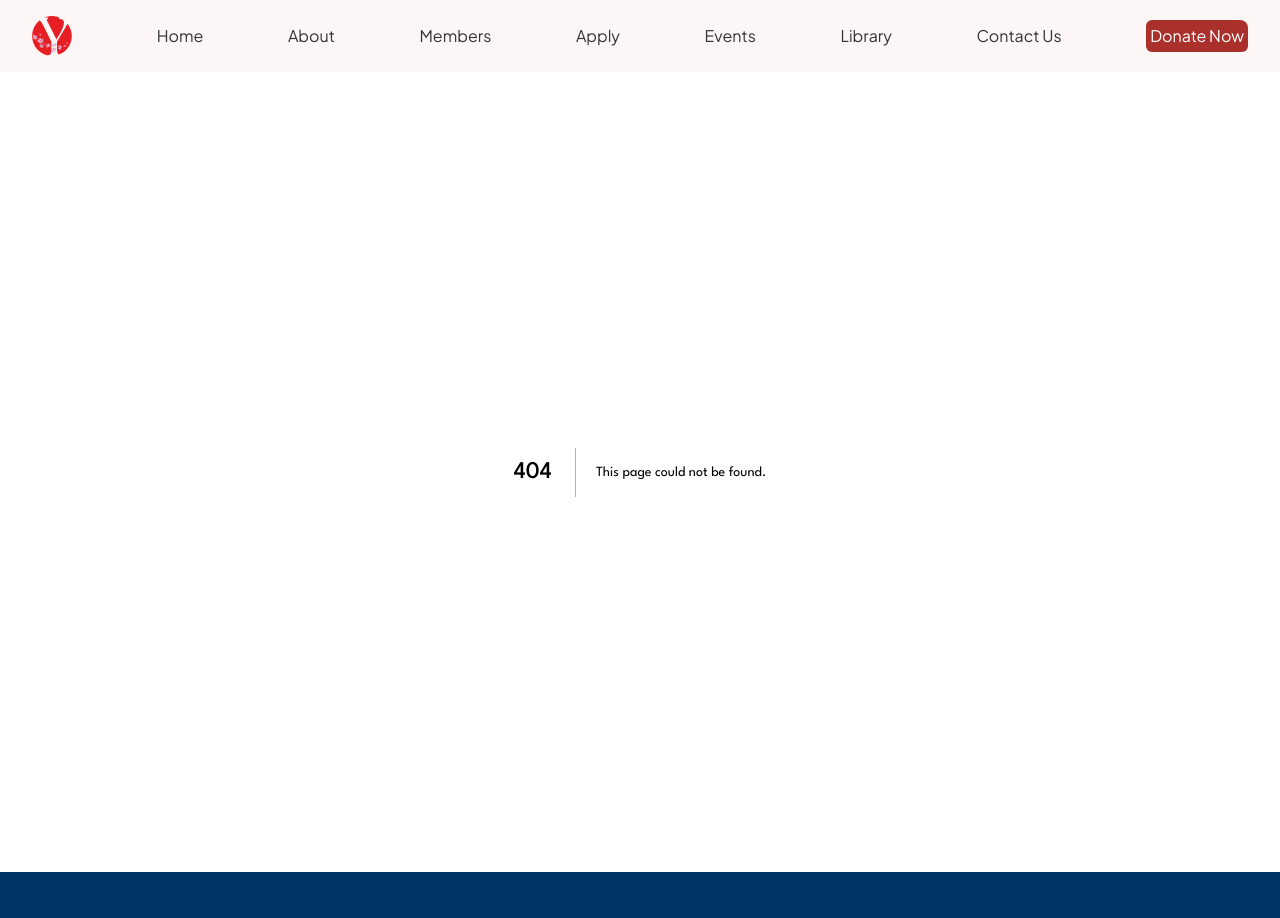
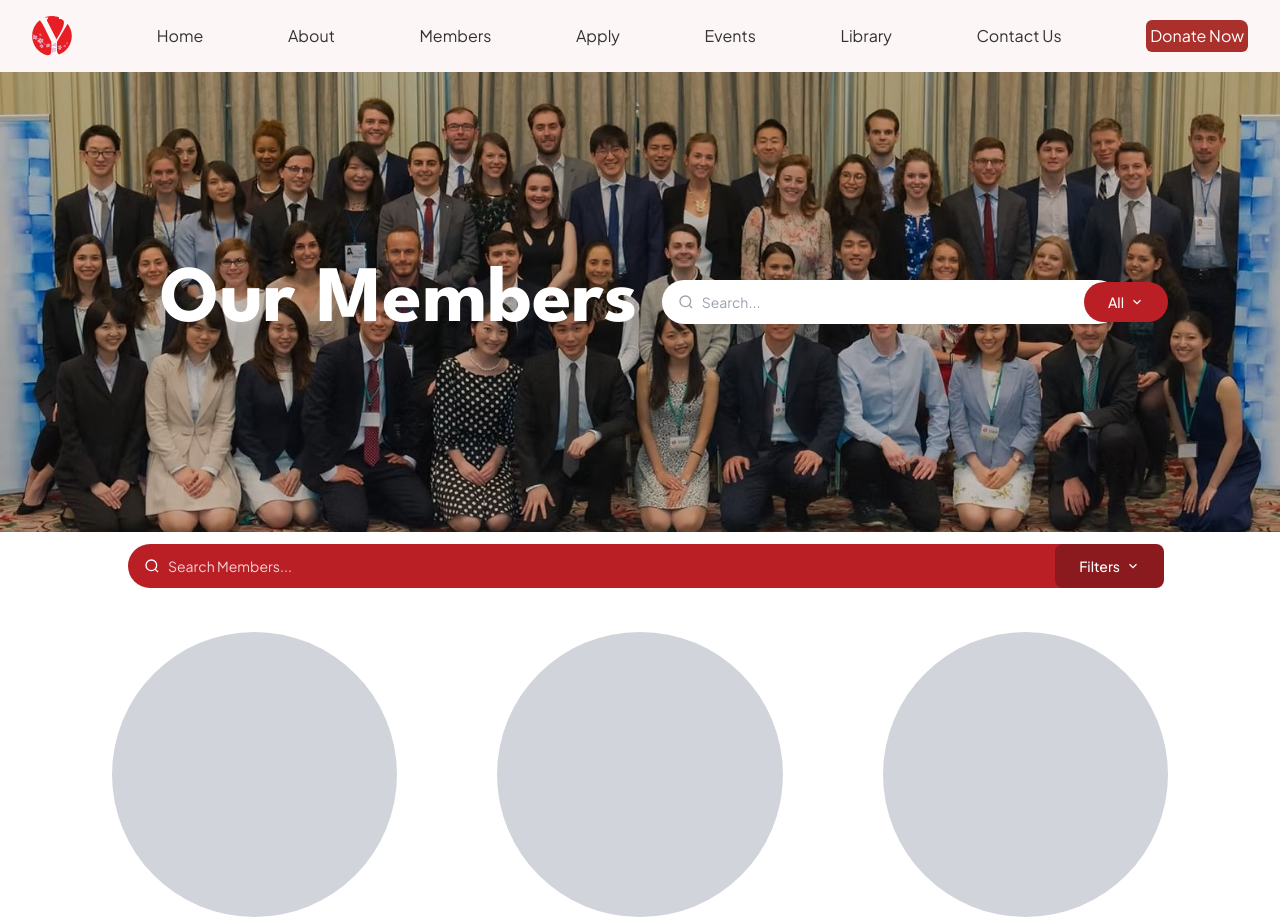
Before and after one commit to fullstackatbrown/project-youth-japan, a Next.js app: page /members in a window 1280 px wide. Before the commit this address had no page. Shown: the top 918 px of the page. Built offline with nearby package versions, Linux system fonts and the light colour scheme.

Commit message:
Started Members Page (#14)
* members

* members2

* Add files via upload

* Add files via upload

* Add files via upload

* saved3

* saved4

* updated

```diff
--- /dev/null
+++ b/app/members/page.tsx
@@ -0,0 +1,250 @@
+"use client";
+
+import { useState, useRef, useEffect } from "react";
+
+const heroImage = "/images/youthJapanGroupPhoto.jpg";
+
+type Member = {
+  id: number;
+  name: string;
+  title: string;
+  location: string;
+  image?: string;
+};
+
+const MEMBERS: Member[] = Array.from({ length: 18 }, (_, i) => ({
+  id: i + 1,
+  name: "Emma Thompson",
+  title: "Chief Operating Officer",
+  location: "Montreal, QC",
+}));
+
+const FILTER_OPTIONS = [
+  "Item 01",
+  "Item 02",
+  "Item 03",
+  "Item 04",
+  "Item 05",
+];
+
+export default function MembersPage() {
+  const [search, setSearch] = useState("");
+  const [filterOpen, setFilterOpen] = useState(false);
+  const [selectedFilter, setSelectedFilter] = useState("Filters");
+  const filterRef = useRef<HTMLDivElement>(null);
+  const buttonRef = useRef<HTMLButtonElement>(null);
+  const [buttonWidth, setButtonWidth] = useState(0);
+
+  useEffect(() => {
+    if (buttonRef.current) {
+      setButtonWidth(buttonRef.current.offsetWidth);
+    }
+  }, [selectedFilter]);
+
+  useEffect(() => {
+    function handleClickOutside(e: MouseEvent) {
+      if (filterRef.current && !filterRef.current.contains(e.target as Node)) {
+        setFilterOpen(false);
+      }
+    }
+    document.addEventListener("mousedown", handleClickOutside);
+    return () => document.removeEventListener("mousedown", handleClickOutside);
+  }, []);
+
+  const filtered = MEMBERS.filter(
+    (m) =>
+      m.name.toLowerCase().includes(search.toLowerCase()) ||
+      m.title.toLowerCase().includes(search.toLowerCase()) ||
+      m.location.toLowerCase().includes(search.toLowerCase())
+  );
+
+  return (
+    <main className="bg-white">
+      <section className="relative h-[460px] flex items-center justify-center overflow-hidden">
+        <img
+          src={heroImage}
+          alt="G7/G20 Youth Japan Members"
+          className="absolute inset-0 w-full h-full object-cover"
+          style={{ objectPosition: "center 30%" }}
+        />
+        <div className="absolute inset-0 bg-black/20" />
+        <div className="relative z-10 flex items-center justify-between w-full max-w-5xl mx-auto px-8 gap-6">
+          <h1 className="text-white font-bold text-[5rem] leading-[1.1] tracking-[0.09px] whitespace-nowrap font-[family-name:var(--font-heading)]">
+            Our Members
+          </h1>
+          <div className="relative flex-1 max-w-xl">
+            <svg
+              className="absolute left-4 top-1/2 -translate-y-1/2 text-gray-400 w-4 h-4 z-10"
+              fill="none"
+              stroke="currentColor"
+              strokeWidth="2"
+              viewBox="0 0 24 24"
+            >
+              <circle cx="11" cy="11" r="8" />
+              <path d="m21 21-4.35-4.35" />
+            </svg>
+            <input
+              type="text"
+              placeholder="Search..."
+              value={search}
+              onChange={(e) => setSearch(e.target.value)}
+              className="w-full pl-10 pr-4 py-3 rounded-full bg-white text-gray-800 text-sm placeholder:text-gray-400 focus:outline-none focus:ring-2 focus:ring-[#b91f24]"
+            />
+            <button className="absolute top-1/2 -translate-y-1/2 flex items-center gap-1.5 px-6 py-2.5 rounded-full bg-[#b91f24] text-white text-sm font-medium" style={{ right: "-3rem" }}>
+              All
+              <svg className="w-3.5 h-3.5" fill="none" stroke="currentColor" strokeWidth="2" viewBox="0 0 24 24">
+                <path d="m6 9 6 6 6-6" />
+              </svg>
+            </button>
+          </div>
+        </div>
+      </section>
+
+      <div className="w-full bg-white px-8 py-3 relative z-30">
+        <div className="relative w-full max-w-5xl mx-auto">
+          <svg
+            className="absolute left-4 top-1/2 -translate-y-1/2 text-white w-4 h-4 z-10"
+            fill="none"
+            stroke="currentColor"
+            strokeWidth="2"
+            viewBox="0 0 24 24"
+          >
+            <circle cx="11" cy="11" r="8" />
+            <path d="m21 21-4.35-4.35" />
+          </svg>
+          <input
+            type="text"
+            placeholder="Search Members..."
+            value={search}
+            onChange={(e) => setSearch(e.target.value)}
+            className="w-full pl-10 pr-4 py-3 rounded-full bg-[#b91f24] text-white text-sm placeholder:text-white/80 focus:outline-none"
+          />
+
+          <div className="absolute top-1/2 -translate-y-1/2" style={{ right: "-0.75rem" }} ref={filterRef}>
+            <button
+              ref={buttonRef}
+              onClick={() => setFilterOpen((prev) => !prev)}
+              className="flex items-center gap-1.5 px-6 py-3 rounded-lg bg-[#8b1a1e] text-white text-sm font-medium whitespace-nowrap"
+            >
+              {selectedFilter}
+              <svg
+                className="w-3.5 h-3.5 transition-transform duration-200"
+                style={{ transform: filterOpen ? "rotate(180deg)" : "rotate(0deg)" }}
+                fill="none"
+                stroke="currentColor"
+                strokeWidth="2"
+                viewBox="0 0 24 24"
+              >
+                <path d="m6 9 6 6 6-6" />
+              </svg>
+            </button>
+
+            {filterOpen && (
+              <div
+                className="absolute right-0 top-full rounded-b-lg overflow-hidden shadow-lg bg-[#8b1a1e]"
+                style={{ width: buttonWidth > 0 ? buttonWidth : "auto", zIndex: 9999 }}
+              >
+                {FILTER_OPTIONS.map((option) => (
+                  <button
+                    key={option}
+                    onClick={() => {
+                      setSelectedFilter(option);
+                      setFilterOpen(false);
+                    }}
+                    className="w-full text-left px-5 py-2.5 text-white text-sm transition-colors duration-150 hover:bg-[#b91f24]"
+                  >
+                    {option}
+                  </button>
+                ))}
+              </div>
+            )}
+          </div>
+        </div>
+      </div>
+
+      <section className="mx-auto max-w-6xl px-12 pt-8 pb-16">
+        {filtered.length === 0 ? (
+          <p className="text-center text-gray-500 py-20 text-lg">No members found.</p>
+        ) : (
+          <div className="grid grid-cols-3 gap-x-25 gap-y-10">
+            {filtered.map((member) => (
+              <MemberCard key={member.id} member={member} />
+            ))}
+          </div>
+        )}
+      </section>
+    </main>
+  );
+}
+
+function MemberCard({ member }: { member: Member }) {
+  const [flipped, setFlipped] = useState(false);
+
+  return (
+    <div className="flex flex-col items-center text-center">
+      <div
+        className="relative w-full aspect-square cursor-pointer"
+        style={{ perspective: "1000px" }}
+        onMouseEnter={() => setFlipped(true)}
+        onMouseLeave={() => setFlipped(false)}
+      >
+        <div
+          style={{
+            width: "100%",
+            height: "100%",
+            position: "relative",
+            transformStyle: "preserve-3d",
+            transition: "transform 0.6s ease",
+            transform: flipped ? "rotateY(180deg)" : "rotateY(0deg)",
+          }}
+        >
+          <div
+            style={{
+              position: "absolute",
+              inset: 0,
+              borderRadius: "9999px",
+              backfaceVisibility: "hidden",
+              backgroundColor: "#d1d5db",
+              overflow: "hidden",
+            }}
+          >
+            {member.image && (
+              <img
+                src={member.image}
+                alt={member.name}
+                style={{ width: "100%", height: "100%", objectFit: "cover" }}
+              />
+            )}
+          </div>
+          <div
+            style={{
+              position: "absolute",
+              inset: 0,
+              borderRadius: "9999px",
+              backfaceVisibility: "hidden",
+              backgroundColor: "#d1d5db",
+              transform: "rotateY(180deg)",
+              display: "flex",
+              alignItems: "center",
+              justifyContent: "center",
+              padding: "2rem",
+            }}
+          >
+            <p className="text-gray-600 text-sm text-center leading-relaxed font-[family-name:var(--font-body)]">
+              Sample text
+            </p>
+          </div>
+        </div>
+      </div>
+      <p className="mt-3 text-[#b91f24] font-semibold text-[0.95rem] leading-snug font-[family-name:var(--font-body)]">
+        {member.name}
+      </p>
+      <p className="mt-0.5 text-gray-600 font-medium text-[0.72rem] uppercase tracking-wide font-[family-name:var(--font-body)]">
+        {member.title}
+      </p>
+      <p className="mt-0.5 text-[#b91f24] text-[0.78rem] font-[family-name:var(--font-body)]">
+        {member.location}
+      </p>
+    </div>
+  );
+}
```
Also changed, not shown: public/images/youthJapanGroupPhoto.jpg (added).
